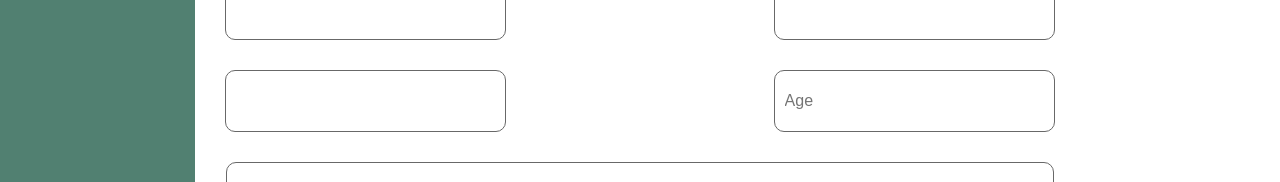
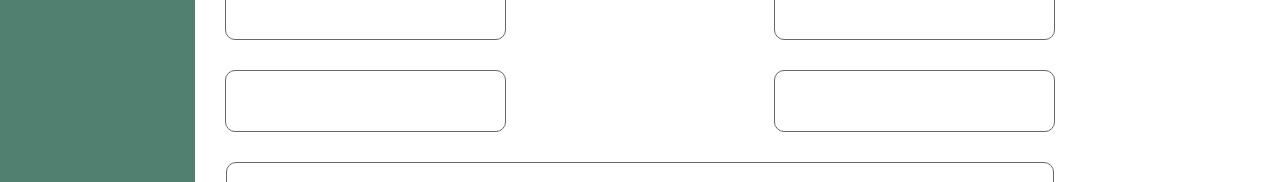
Before and after one commit to WildCodeSchool/2211-wns-neumann-copilot, a React (Create React App) app in the folder client/: page /profil in a window 1280 px wide. Shown: the part 286-468 px from the top of the page. Built offline with nearby package versions, Linux system fonts and the light colour scheme.

Commit message:
modification du profil éffectué

```diff
--- a/client/src/screens/Profil.tsx
+++ b/client/src/screens/Profil.tsx
@@ -6,7 +6,7 @@ import {
   useLogoutMutation,
   useUpdateUserMutation,
 } from "../gql/generated/schema";
-import { useState } from "react";
+import { useEffect, useState } from "react";
 
 export default function Profil() {
   const [logout] = useLogoutMutation();
@@ -21,7 +21,18 @@ export default function Profil() {
   const [firstName, setfirstName] = useState("");
   const [profileDescription, setprofileDescription] = useState("");
   const [profilePicture, setprofilePicture] = useState("");
+  const [age, setage] = useState("");
   // const [password, setpassword] = useState("");
+
+  useEffect(() => {
+    if (currentUser) {
+      setEmail(currentUser.profile.email);
+      setfirstName(currentUser.profile.firstName || "");
+      setlastName(currentUser.profile.lastName || "");
+      setprofileDescription(currentUser.profile.profileDescription || "");
+      setage(currentUser.profile.age || "");
+    }
+  }, [currentUser]);
 
   return (
     <>
@@ -39,6 +50,7 @@ export default function Profil() {
                   lastName,
                   profileDescription,
                   profilePicture,
+                  age,
                 },
               },
             });
@@ -55,6 +67,7 @@ export default function Profil() {
           <img src={blank_profile} alt="Profil-image" />
         </div>
         <div className="container_information">
+          {/* First Name */}
           <div className="input">
             <input
               name="firstname"
@@ -68,6 +81,8 @@ export default function Profil() {
               value={firstName}
             />
           </div>
+
+          {/* Last Name */}
           <div className="input">
             <input
               name="lastname"
@@ -78,6 +93,7 @@ export default function Profil() {
                   : currentUser?.profile.lastName
               }
               onChange={(e) => setlastName(e.target.value)}
+              value={lastName}
             />
           </div>
 
@@ -86,25 +102,42 @@ export default function Profil() {
             <input
               type="email"
               name="email"
-              // defaultValue={currentUser?.profile.email}
+              placeholder={
+                currentUser?.profile.email === null
+                  ? "Email"
+                  : currentUser?.profile.email
+              }
               onChange={(e) => setEmail(e.target.value)}
-              value={email || currentUser?.profile.email}
+              value={email}
             />
           </div>
 
           {/* Age */}
           <div className="input">
-            <input name="age" type="text" placeholder="Age" />
+            <input
+              name="age"
+              type="text"
+              placeholder={
+                currentUser?.profile.age === null
+                  ? "Votre age"
+                  : currentUser?.profile.age
+              }
+              onChange={(e) => setage(e.target.value)}
+              value={age}
+            />
           </div>
+
+          {/* Description */}
           <div className="input_description">
             <textarea
-              name="descrition"
+              name="description"
               placeholder={
                 currentUser?.profile.profileDescription === null
                   ? "Votre description"
                   : currentUser?.profile.profileDescription
               }
               onChange={(e) => setprofileDescription(e.target.value)}
+              value={profileDescription}
             ></textarea>
           </div>
         </div>
```
Also changed, not shown: client/src/gql/generated/schema.ts (+9 -10 lines), client/src/gql/getProfile.gql (+5 -4 lines), 2 other files (tests, documents, lock files or other folders).
